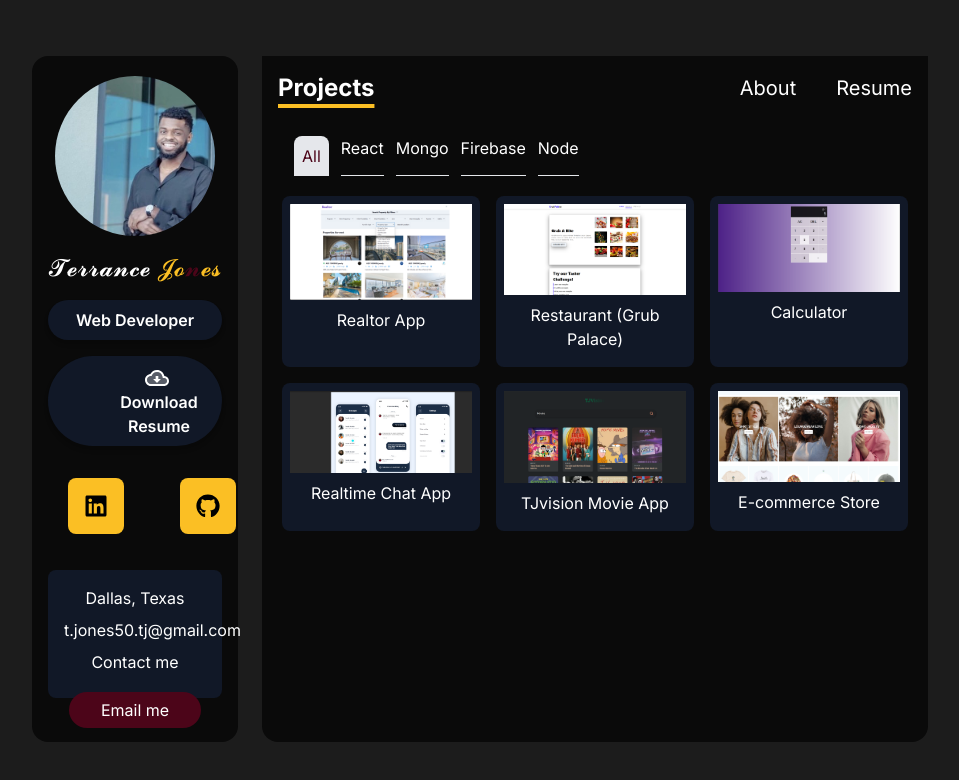
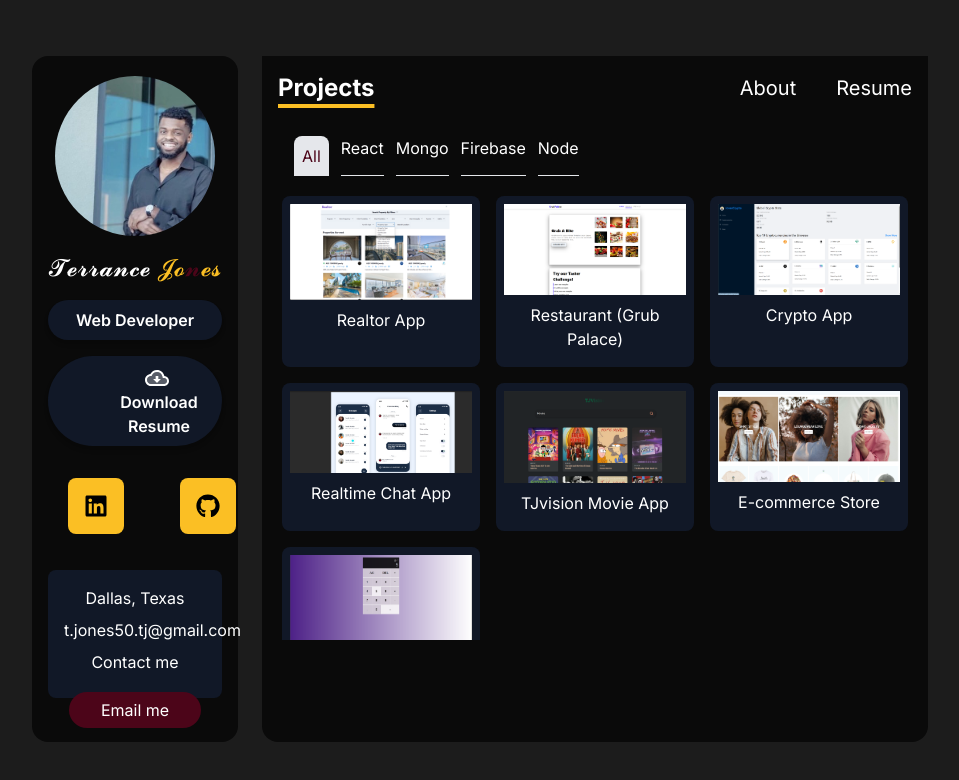
Before and after one commit to TJones-tech/portfolio, a Next.js app in the folder elite-portfolio/: page /projects in a window 1280 px wide. Shown: the top 780 px of the page, without its empty margins (160-1119 px from the left). Built offline with nearby package versions, Linux system fonts and the light colour scheme.

Commit message:
crypto app config

```diff
--- a/elite-portfolio/data.ts
+++ b/elite-portfolio/data.ts
@@ -22,13 +22,14 @@ export const projects: IProject[] = [
   },
 
   {
-    name: "Calculator",
-    image_path: "/calculator.png",
+    name: "Crypto App",
+    image_path: "/crypto.png",
     deployed_url: "https://github.com/TJones-tech",
-    github_url: "https://github.com/TJones-tech/TJ-Calculator",
-    category: ["node", "react"],
-    description: "A Calculator to use for your own personal use",
-    key_techs: ["React", "Node", "Express"],
+    github_url: "https://github.com/TJones-tech/crypto_app",
+    category: ["node", "react", "express"],
+    description:
+      "A crypto currency app to keep users updated on the progress of the crypto world",
+    key_techs: ["React", "Node", "Express", "Ant"],
   },
 
   {
@@ -62,4 +63,13 @@ export const projects: IProject[] = [
       "Tried ML with JS :) | this app classifies a color using CNN algorithm in browser",
     key_techs: ["Express", "React", "node", "Vanilla js"],
   },
+  {
+    name: "Calculator",
+    image_path: "/calculator.png",
+    deployed_url: "https://github.com/TJones-tech",
+    github_url: "https://github.com/TJones-tech/TJ-Calculator",
+    category: ["node", "react"],
+    description: "A Calculator to use for your own personal use",
+    key_techs: ["React", "Node", "Express"],
+  },
 ];
```
Also changed, not shown: elite-portfolio/public/crypto.png (added).
